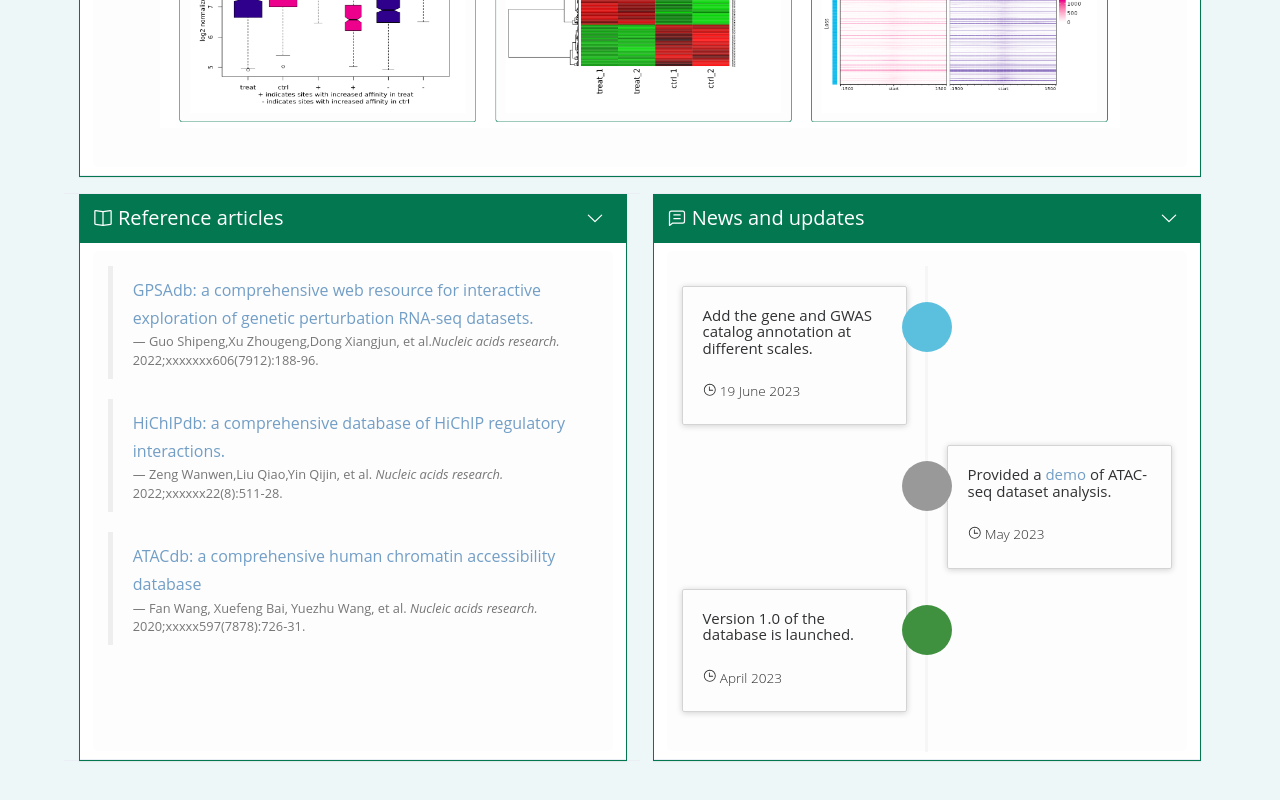
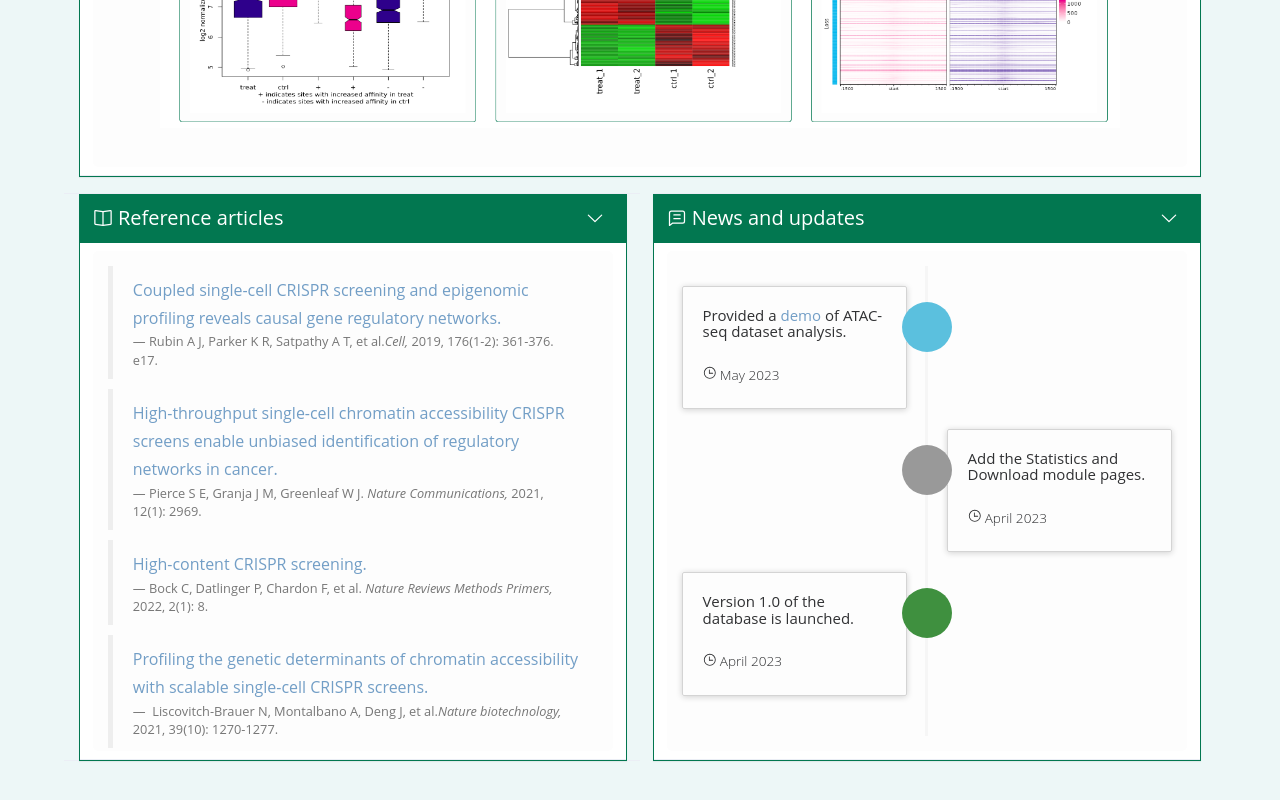
Before and after one commit to OptimisticKiddle/GRN-frontend, a Vue app: page /#/home in a window 1280 px wide. Shown: the part 1318-2118 px from the top of the page. Built offline with nearby package versions, Linux system fonts and the light colour scheme; a web font is replaced by a local one.

Commit message:
search页面增加example按钮，reset按钮优化，文档数据库名称修改

```diff
--- a/src/assets/css/modify.css
+++ b/src/assets/css/modify.css
@@ -108,18 +108,11 @@ a:hover, a:active, a:focus {
 }
 blockquote {
   padding: 10px 20px;
-  margin: 0 0 20px;
+  margin: 0 0 10px;
   font-size: 17.5px;
   border-left: 5px solid #eee;
 }
-/* .gtco-nav ul li a {
-    font-size: 16px;
-    padding: 30px 10px;
-    color: #3ac1bc;
-    -webkit-transition: 0.5s;
-    -o-transition: 0.5s;
-    transition: 0.5s;
-  } */
+
 
 .col-md-4 {
 			width: 33.33333333%;
--- a/src/views/about.vue
+++ b/src/views/about.vue
@@ -13,7 +13,7 @@
           </template>
           <el-card class="box-card">
             <el-descriptions
-              title="Feel free to contac us if you have any questions or suggestions about ATACdb database.">
+              title="Feel free to contac us if you have any questions or suggestions about GP-ATACdb database.">
             </el-descriptions>
             <ul class="email">
               <li>
@@ -57,6 +57,7 @@
           </template>
           <el-card class="box-card">
             <div class="text item">2023-05 Provided a demo of ATAC-seq dataset analysis.</div>
+            <div class="text item">2023-04 Add the Statistics and Download module pages.</div>
             <div class="text item">2023-04 Version 1.0 of the database is launched.</div>
           </el-card>
         </el-collapse-item>
--- a/src/views/home.vue
+++ b/src/views/home.vue
@@ -10,7 +10,7 @@
 						<div class="gtco-container" style="display: flex;">
 
 							<div class="animate-box welcome-text" style="margin-top: 3rem;">
-								<h2 style='padding-left:50px; font-weight:bold;'>Welcome to ATACdb</h2>
+								<h2 style='padding-left:50px; font-weight:bold;'>Welcome to GP-ATACdb</h2>
 								<h4 style='padding-left:50px'>A database exploring the effects of genetic inheritance </h4>
 								<h4 style='padding-left:50px'>perturbations on human chromatin accessibility</h4>
 							</div>
@@ -50,12 +50,12 @@
 								<p>
 									To help investigate the effects of genetic perturbations on human chromatin
 									accessibility and related transcription factor regulatory networks, we have established
-									ATACdb, a comprehensive ATAC-seq database. Our goal is to provide researchers with a
+									GP-ATACdb, a comprehensive ATAC-seq database. Our goal is to provide researchers with a
 									publicly available resource on human chromatin accessibility and other data in the
 									context of different genetic genetic perturbations, helping to investigate the potential
 									effects of genetic perturbations on tissues or cells with different functions.
 								</p>
-								ATACdb has the following main functions:
+								GP-ATACdb has the following main functions:
 
 								<ol>
 									<li>To explore differential chromatin accessibility under different genetic
@@ -127,28 +127,27 @@
 							</el-icon>&nbsp;Reference articles
 						</template>
 						<section class="panel-body eq-height">
-
-
-
 							<blockquote style="font-size: 16px;">
-								<a target='_blank' href="https://doi.org/10.1093/nar/gkac1066">GPSAdb: a comprehensive web
-									resource for interactive exploration of genetic perturbation RNA-seq datasets.</a>
-								<small>Guo Shipeng,Xu Zhougeng,Dong Xiangjun, et al.<cite>Nucleic acids research.
-									</cite>2022;xxxxxxx606(7912):188-96.</small>
+								<a target='_blank' href="https://www.ncbi.nlm.nih.gov/pmc/articles/PMC6329648/">Coupled single-cell CRISPR screening and epigenomic profiling reveals causal gene regulatory networks.</a>
+								<small>Rubin A J, Parker K R, Satpathy A T, et al.<cite>Cell,
+									</cite>2019, 176(1-2): 361-376. e17.</small>
 							</blockquote>
 
 							<blockquote style="font-size: 16px;">
-								<a target='_blank' href="https://doi.org/10.1093/nar/gkac859">HiChIPdb: a comprehensive
-									database of HiChIP regulatory interactions.</a>
-								<small>Zeng Wanwen,Liu Qiao,Yin Qijin, et al. <cite>Nucleic acids research.
-									</cite>2022;xxxxxx22(8):511-28.</small>
+								<a target='_blank' href="https://www.nature.com/articles/s41467-021-23213-w">High-throughput single-cell chromatin accessibility CRISPR screens enable unbiased identification of regulatory networks in cancer.</a>
+								<small>Pierce S E, Granja J M, Greenleaf W J. <cite>Nature Communications,
+									</cite>2021, 12(1): 2969.</small>
 							</blockquote>
 
 							<blockquote style="font-size: 16px;">
-								<a target='_blank' href="https://doi.org/10.1093/nar/gkaa943">ATACdb: a comprehensive human
-									chromatin accessibility database</a>
-								<small>Fan Wang, Xuefeng Bai, Yuezhu Wang, et al. <cite>Nucleic acids research.
-									</cite>2020;xxxxx597(7878):726-31.</small>
+								<a target='_blank' href="https://www.nature.com/articles/s43586-021-00093-4">High-content CRISPR screening.</a>
+								<small>Bock C, Datlinger P, Chardon F, et al.  <cite>Nature Reviews Methods Primers,
+									</cite>2022, 2(1): 8.</small>
+							</blockquote>
+							<blockquote style="font-size: 16px;">
+								<a target='_blank' href="https://www.nature.com/articles/s41587-021-00902-x">Profiling the genetic determinants of chromatin accessibility with scalable single-cell CRISPR screens.</a>
+								<small> Liscovitch-Brauer N, Montalbano A, Deng J, et al.<cite>Nature biotechnology,
+									</cite>2021, 39(10): 1270-1277.</small>
 							</blockquote>
 						</section>
 					</el-collapse-item>
@@ -179,13 +178,14 @@
 											</div>
 											<div class="timeline-panel">
 												<div class="timeline-heading">
-													<h4 style="font-size: 15px;" class="timeline-title">Add the gene and
-														GWAS
-														catalog annotation at different scales.</h4>
+													<h4 style="font-size: 15px;" class="timeline-title">Provided a
+														<router-link to="/tutorial">demo</router-link>
+														of ATAC-seq dataset
+														analysis.</h4>
 													<small class="text-light"><el-icon>
 															<Clock />
 														</el-icon>
-														19 June
+														May
 														2023</small>
 												</div>
 											</div>
@@ -196,16 +196,12 @@
 											</div>
 											<div class="timeline-panel">
 												<div class="timeline-heading">
-													<h4 style="font-size: 15px;" class="timeline-title">Provided a
-														<router-link to="/tutorial">demo</router-link>
-														<!-- <a href @click="toTutorial">demo</a> -->
-														of ATAC-seq dataset
-														analysis.
+													<h4 style="font-size: 15px;" class="timeline-title">Add the Statistics and Download module pages.
 													</h4>
 													<small class="text-light"><el-icon>
 															<Clock />
 														</el-icon>
-														May
+														April
 														2023</small>
 												</div>
 											</div>
--- a/src/views/search.vue
+++ b/src/views/search.vue
@@ -18,7 +18,7 @@
                         <div class="formRow1">
 
                             <el-form-item label="ID :">
-                                <el-input v-model="filterId" clearable
+                                <el-input v-model="filter.id" clearable
                                     style="width: 86px;"></el-input>
                             </el-form-item>
                             <el-form-item label="Pb_gene :">
@@ -31,8 +31,8 @@
                             </el-form-item>
 
                             <el-form-item label="n_sample range :" style="margin-left: 2vw;">
-                                <el-input v-model="n_sample_greater" style="width: 80px;"></el-input>&nbsp-&nbsp
-                                <el-input v-model="n_sample_less" style="width: 80px;"></el-input>
+                                <el-input v-model="filter.n_sample_greater" style="width: 80px;"></el-input>&nbsp-&nbsp
+                                <el-input v-model="filter.n_sample_less" style="width: 80px;"></el-input>
                             </el-form-item>
                         </div>
                         <div class="formRow2">
@@ -57,7 +57,8 @@
                         </div>
                         <div class="formRow3">
                             <el-form-item style="margin-left: -120px;">
-                                <el-button type="success" @click="onSubmit" style="width: 100px;font-weight: 700;">Submit</el-button>
+                                <el-button type="warning" @click="onExample" style="width: 100px;font-weight: 700;">Example</el-button>
+                                <el-button type="success" @click="onSubmit" style="margin-left: 100px;width: 100px;font-weight: 700;">Submit</el-button>
                                 <el-button @click="onReset" style="margin-left: 100px;width: 100px;font-weight: 700;">Reset</el-button>
                             </el-form-item>
                         </div>
@@ -211,10 +212,18 @@ export default {
                 })
 
         },
+        onExample() {
+            this.filter.pb_gene = 'SIK3';
+            this.filter.n_sample_greater = 4;
+            this.filter.n_sample_less = 12;
+            this.filter.method = 'shRNA';
+            this.filter.datasource = 'SRA';
+
+        },
         onSubmit() {
-            this.filter.id = !Number(this.filterId) ? null : Number(this.filterId);
-            this.filter.n_sample_greater = !Number(this.n_sample_greater) ? null : Number(this.n_sample_greater);
-            this.filter.n_sample_less = !Number(this.n_sample_less) ? null : Number(this.n_sample_less);
+            this.filter.id = !Number(this.filter.id) ? null : Number(this.filter.id);
+            this.filter.n_sample_greater = !Number(this.filter.n_sample_greater) ? null : Number(this.filter.n_sample_greater);
+            this.filter.n_sample_less = !Number(this.filter.n_sample_less) ? null : Number(this.filter.n_sample_less);
 
             request.post("/get_overall_data",
                 {
--- a/src/views/tutorial.vue
+++ b/src/views/tutorial.vue
@@ -15,11 +15,7 @@
                     <div class="panel-body">
                         <!-- 第一个面板 body 文字 -->
                         <p >
-                            ATAC-seq, a high-throughput sequencing approach targeting open chromatin, provides an effective
-                            way to characterize the epigenetic landscape and identify potential cis-regulatory modules.
-                            Compared with other techniques, ATAC-seq has the advantages of small sample size, short sample
-                            preparation time, and high reliability. With its unparalleled advantages, ATAC-seq has rapidly
-                            become an effective method for studying open regulatory regions.
+                            In this tutorial, using ATAC-seq data with SMARCA4 gene knockdown in the BT869 cell line as an example, we show some downstream analysis of ATAC-seq data obtained from the GP-ATACdb pipeline. These include peaks annotation, differential peaks analysis, differential footprint analysis, etc.
                         </p>
                         <p >
                             The demo used in this tutorial can be downloaded from the <a href="http://43.143.155.140/atac_db/tutorial_demo.ipynb">IPython</a> notebook.
```
